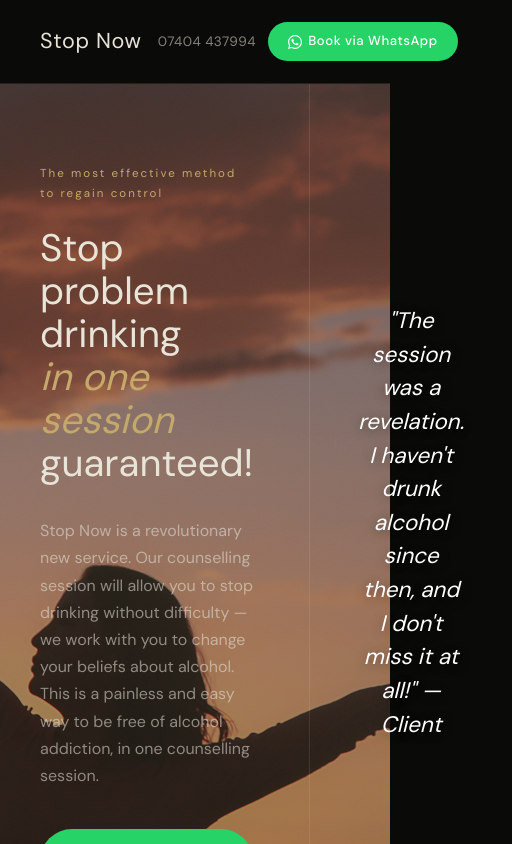
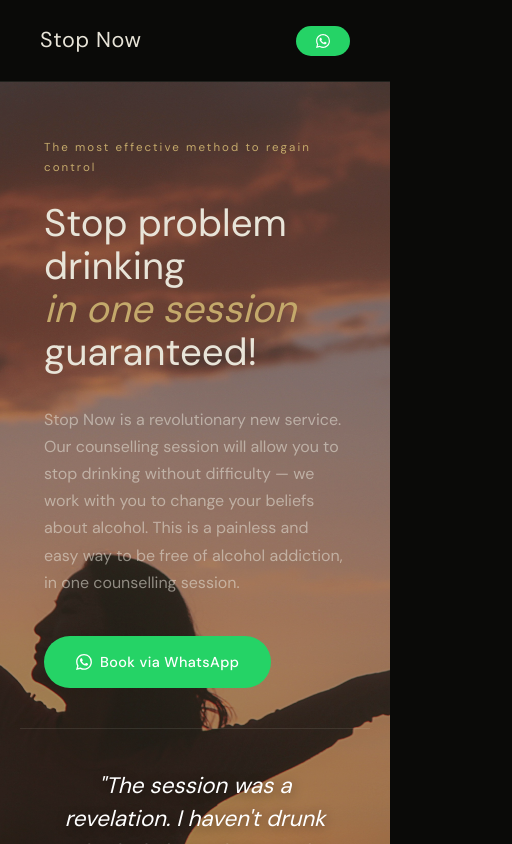
Before and after one commit to prawn-cocktail-crisps/stopnow, a Next.js app: page / in a window 390 px wide. Shown: the top 844 px of the page, 512 px wide, since content can reach past the window. Built offline with nearby package versions, Linux system fonts and the light colour scheme; a web font is replaced by a local one.

Commit message:
Add files via upload

```diff
--- a/app/globals.css
+++ b/app/globals.css
@@ -50,3 +50,60 @@ body {
   opacity: 1;
   transform: translateY(0);
 }
+
+/* ── Mobile ─────────────────────────────────────────────── */
+@media (max-width: 640px) {
+
+  /* Nav */
+  nav {
+    padding: 1rem 1.25rem;
+  }
+  .nav-phone {
+    display: none;
+  }
+  .nav-book-label {
+    display: none;
+  }
+
+  /* Hero: stack to single column */
+  .hero-section {
+    grid-template-columns: 1fr !important;
+    min-height: auto !important;
+  }
+  .hero-left {
+    padding: 3.5rem 1.5rem 2.5rem !important;
+    border-right: none !important;
+    border-bottom: 0.5px solid var(--border);
+  }
+  .hero-right {
+    padding: 2.5rem 1.5rem !important;
+    min-height: 220px;
+  }
+
+  /* Guarantee: remove side margins so it spans full width */
+  .guarantee-box {
+    margin: 0 !important;
+    padding: 2rem 1.5rem !important;
+  }
+
+  /* Pricing card: reduce padding */
+  .pricing-card {
+    padding: 2rem 1.25rem !important;
+  }
+
+  /* General section padding */
+  section {
+    padding-left: 1.25rem !important;
+    padding-right: 1.25rem !important;
+  }
+
+  /* Footer */
+  footer {
+    padding: 2rem 1.25rem !important;
+    flex-direction: column;
+    align-items: flex-start;
+  }
+  footer p {
+    text-align: left !important;
+  }
+}
```
